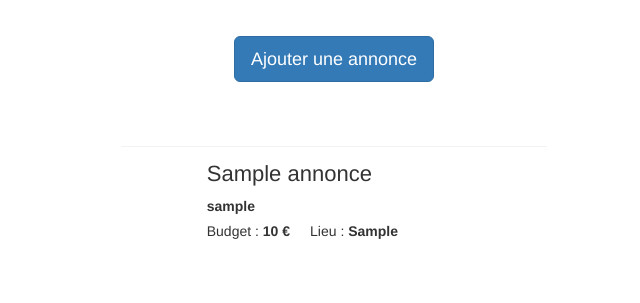
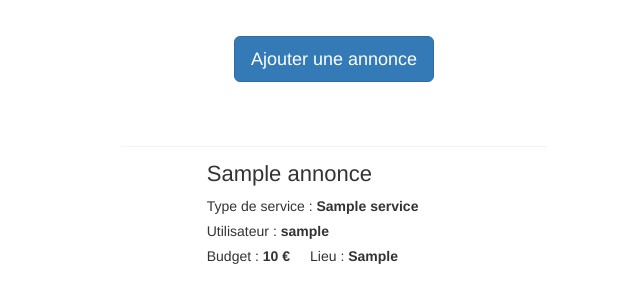
Before and after one commit to Typhon0/Projet-Web-DUT, a PHP site: page /Projet-Web-DUT/ in a window 1280 px wide. Shown: the part 240-543 px from the top of the page, without its empty margins (306-946 px from the left). Run offline with PHP 8.4, Linux system fonts and the light colour scheme; tables that the repository leaves empty hold one stand-in row (values such as "Sample post").

Commit message:
Update annonces index

```diff
--- a/Model/fonctions_annonces.php
+++ b/Model/fonctions_annonces.php
@@ -103,4 +103,17 @@ function verifier_utilisateurs_dispos($service) {
 			return $donnee['login'];
 		}
 	}
+
+	function get_nomService($idService) {
+		include('config.php');
+
+		$query = 'SELECT nom FROM Service WHERE idService = ?';
+		$stmt = $bdd->prepare($query);
+		$stmt->bindValue(1, $idService, PDO::PARAM_INT);
+		$stmt->execute();
+		//$username = $stmt->fetch();
+		if ($donnee = $stmt->fetch()) {
+			return $donnee['nom'];
+		}
+	}
 ?>
--- a/index.php
+++ b/index.php
@@ -47,7 +47,10 @@
                             <div class="col-xs-9 col-sm-10">
                                 <h4 class="title">
                                             <?php echo $annonce['titre'] ?>                                       </h4>
-                                <div class="username"> <span class="capitalize firstname">
+								<div class="username"> Type de service : <span class="capitalize firstname">
+											<?php $service = get_nomService($annonce['service']);
+													echo $service ?></span></div>
+                                <div class="username"> Utilisateur : <span class="capitalize firstname">
 											<?php $username = get_username_demandeur($annonce['demandeur']);
 													echo $username ?></span></div>
                                 <div class="budget"> Budget : <b>
```
